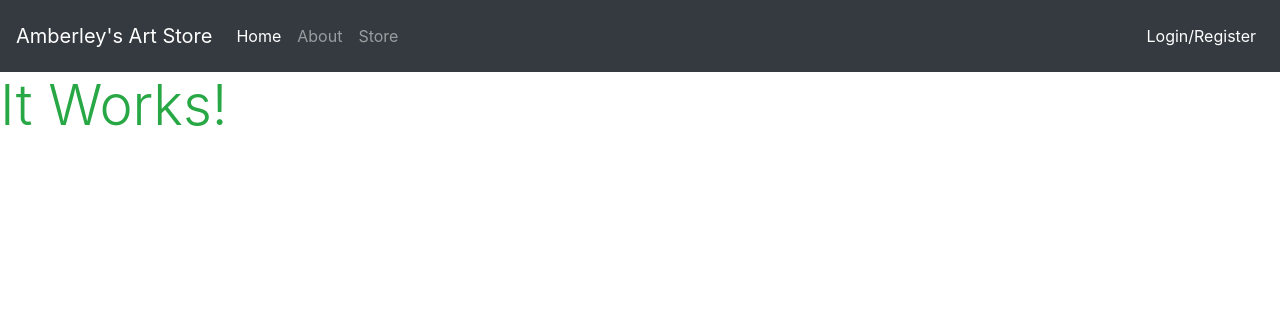
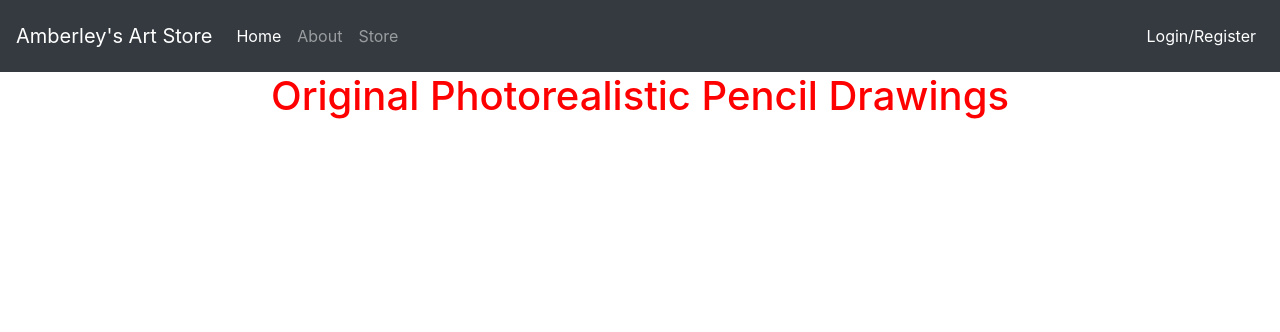
Before and after one commit to darrenrob25/AmberleyArtStore, a Django app: template home/templates/home/index.html in a window 1280 px wide. Shown: the top 332 px of the page. Run offline with Django 3.2, Linux system fonts and the light colour scheme; the template is opened without the code that fills it, so the values that code supplies are empty; parts of the project's set-up code (start-up, migrations or seed data) failed here and were passed over.

Commit message:
Add: added CSS file, started working on home page.

```diff
--- a/amberley_artstore/settings.py
+++ b/amberley_artstore/settings.py
@@ -150,6 +150,10 @@ USE_TZ = True
 
 STATIC_URL = '/static/'
 
+STATICFILES_DIRS = [
+    os.path.join(BASE_DIR, 'static'),
+]
+
 # Default primary key field type
 # https://docs.djangoproject.com/en/3.2/ref/settings/#default-auto-field
 
--- a/amberley_artstore/templates/base.html
+++ b/amberley_artstore/templates/base.html
@@ -14,6 +14,7 @@
     {% block corecss %}
       <link rel="stylesheet" href="https://cdn.jsdelivr.net/npm/bootstrap@4.6.2/dist/css/bootstrap.min.css" integrity="sha384-xOolHFLEh07PJGoPkLv1IbcEPTNtaed2xpHsD9ESMhqIYd0nLMwNLD69Npy4HI+N" crossorigin="anonymous">
       <link rel="stylesheet" href="https://cdnjs.cloudflare.com/ajax/libs/font-awesome/4.7.0/css/font-awesome.min.css">
+      <link rel="stylesheet" href="{% static 'css/base.css' %}">
       {% endblock %}
 
     {% block extra_css %}
@@ -64,6 +65,8 @@
       {% block content %}
       {% endblock %}
 
+
+
     <!-- Bootstrap JS -->
     {% block corejs %}
       <script src="https://cdn.jsdelivr.net/npm/jquery@3.5.1/dist/jquery.slim.min.js" integrity="sha384-DfXdz2htPH0lsSSs5nCTpuj/zy4C+OGpamoFVy38MVBnE+IbbVYUew+OrCXaRkfj" crossorigin="anonymous"></script>
--- a/home/templates/home/index.html
+++ b/home/templates/home/index.html
@@ -2,5 +2,11 @@
 {% load static %}
 
 {% block content %}
-<h1 class="display-4 text-success">It Works!</h1>
+<div class="container h-100">
+    <div class="row h-100">
+        <div class="col my-auto">
+            <h1 class="text-center">Original Photorealistic Pencil Drawings</h1>
+        </div>
+    </div>
+</div>
 {% endblock %}
--- /dev/null
+++ b/static/css/base.css
@@ -0,0 +1,3 @@
+h1{
+    color: red;
+}
```
